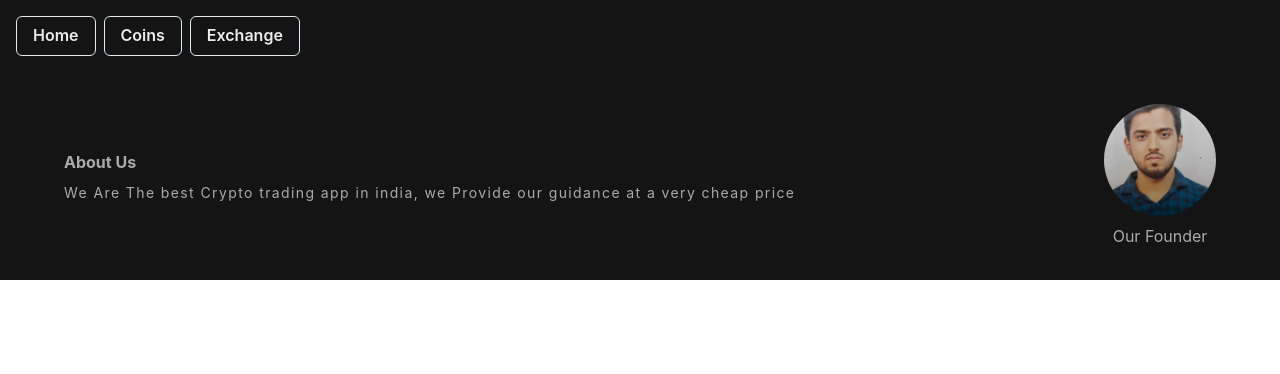
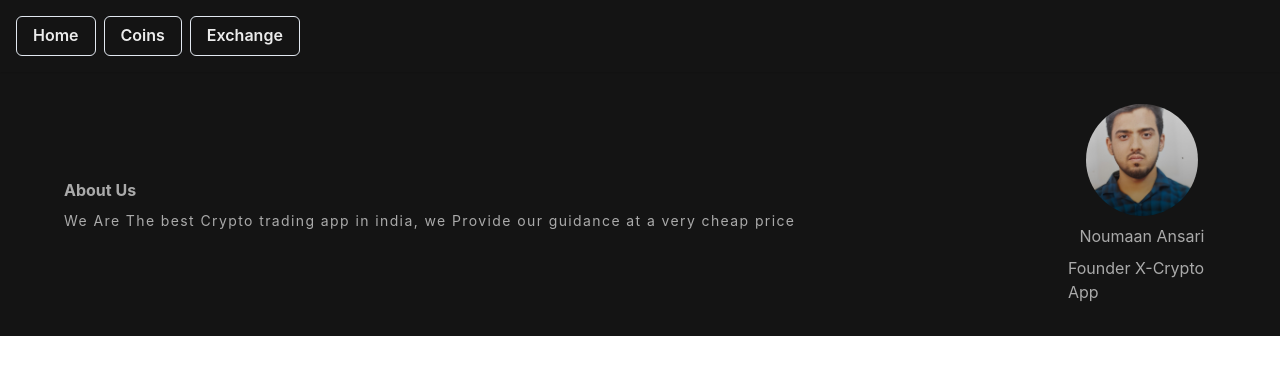
Before and after one commit to nnoumaan/Xcrypto-app, a React (Create React App) app: page /exchange in a window 1280 px wide. Shown: the top 374 px of the page. Built offline with nearby package versions, Linux system fonts and the light colour scheme; no server answers.

Commit message:
Update Footer.jsx

```diff
--- a/src/components/Footer.jsx
+++ b/src/components/Footer.jsx
@@ -16,7 +16,8 @@ const Footer = () => {
 
 <VStack> <Avatar boxSize={'28'} mt={['4','0']} src={myimage} objectFit={'fill'}/>
 
-<Text>Our Founder</Text>
+<Text>Noumaan Ansari</Text>
+<Text>Founder X-Crypto App</Text>
 
 
 
```
